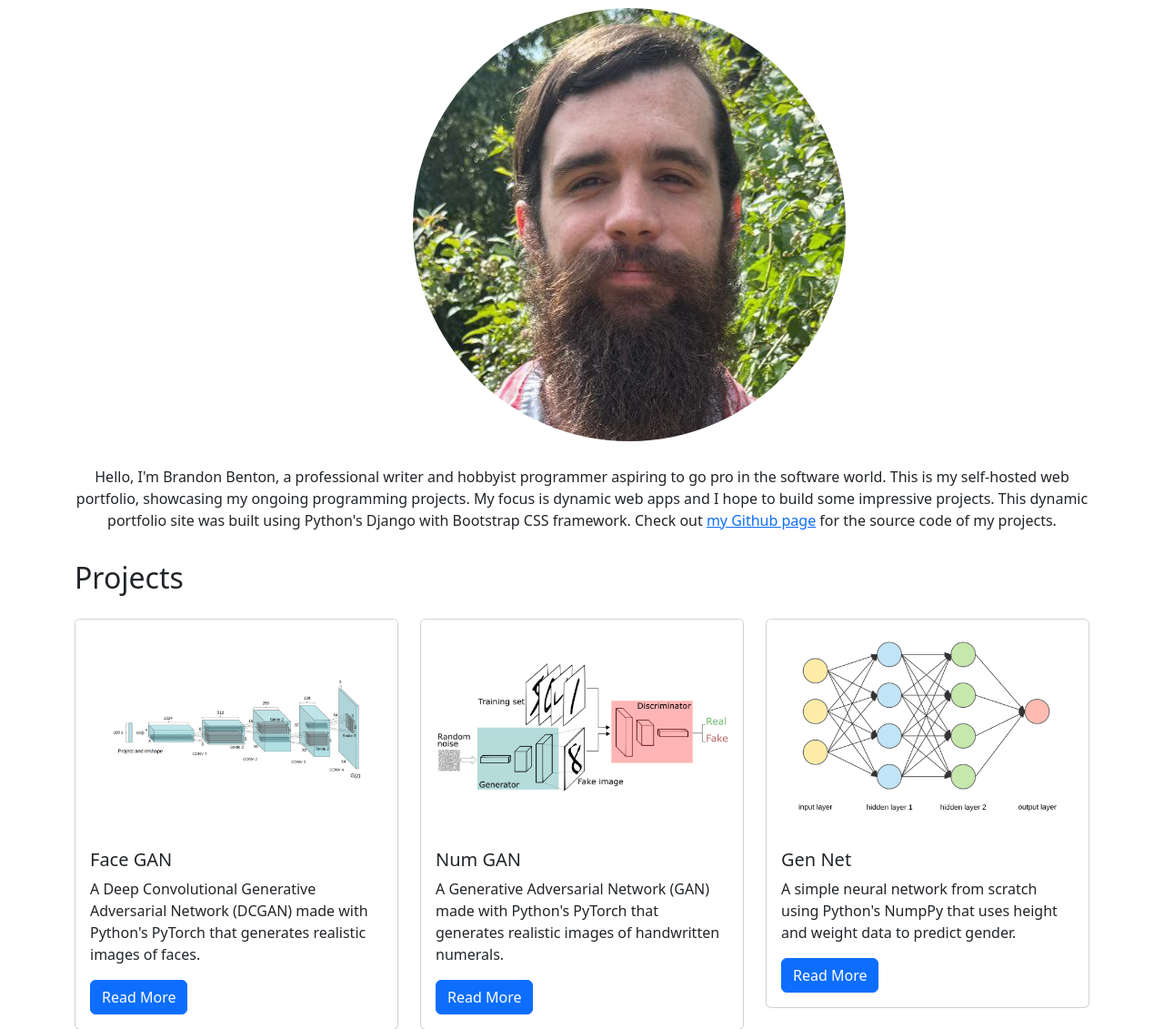
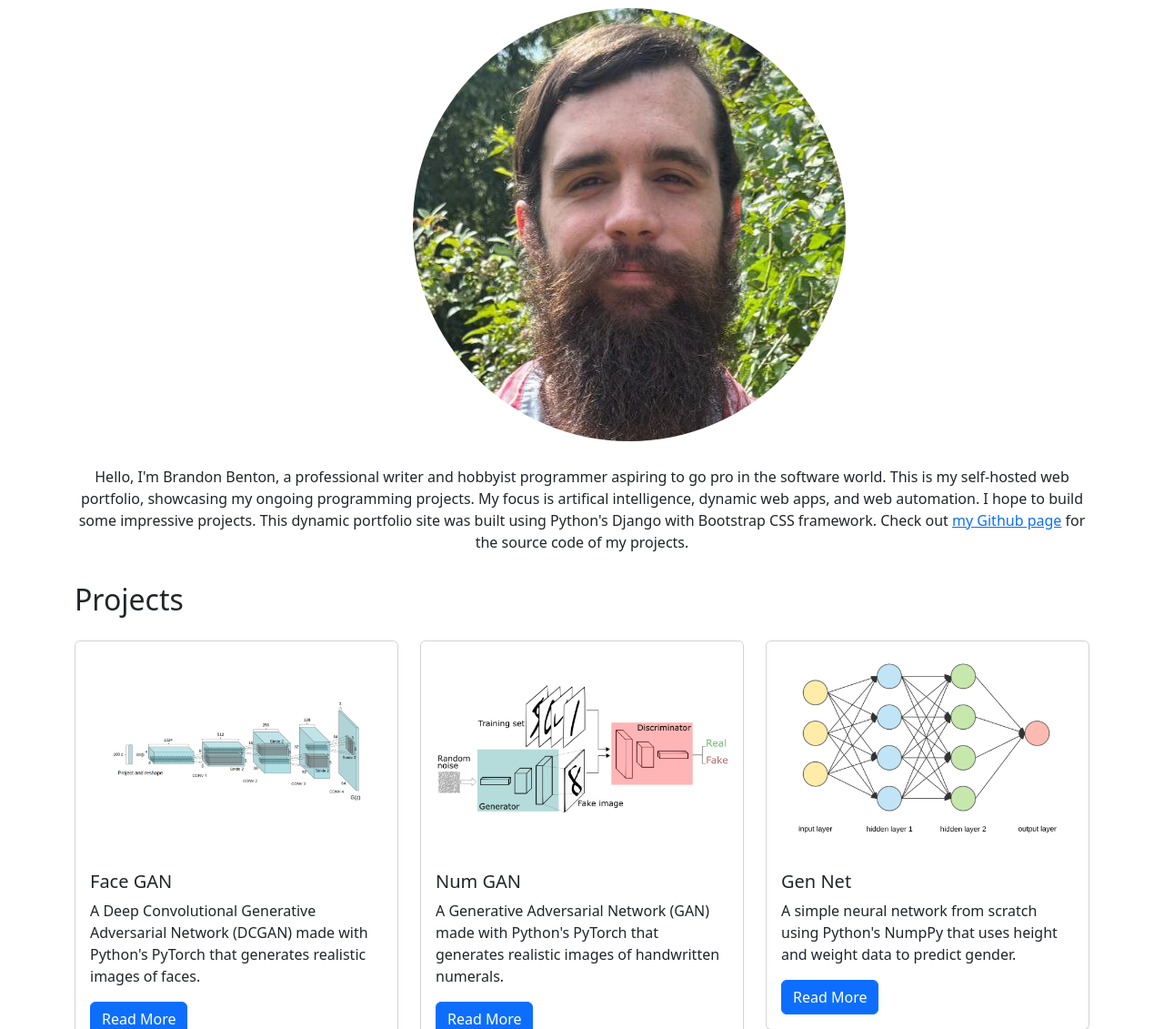
Before and after one commit to bdbenton5255/portfolio, a Django app: page / in a window 1280 px wide. Shown: the part 105-1236 px from the top of the page at 91% size. Run offline with Django 5.2, Linux system fonts and the light colour scheme; data comes from the database, SQL or seed files in the repository; both versions use the stored data as it was after the commit.

Commit message:
description update

```diff
--- a/projects/templates/projects/project_index.html
+++ b/projects/templates/projects/project_index.html
@@ -23,7 +23,8 @@
         to go pro in the software world. This is
         my self-hosted web portfolio, showcasing
         my ongoing programming projects. My
-        focus is dynamic web apps and I hope to
+        focus is artifical intelligence, dynamic
+        web apps, and web automation. I hope to
         build some impressive projects. This
         dynamic portfolio site was built using
         Python's Django with Bootstrap CSS
```
Also changed, not shown: db.sqlite3, uploads/project_images/Gen_Net_Project_Image.png (added), uploads/project_images/Hubble_Scraper_Project_Image.png (added), uploads/project_images/Hubble_Scraper_Project_Image_7rLfwes.png (added), uploads/project_images/ecommerce_image.png (added).
